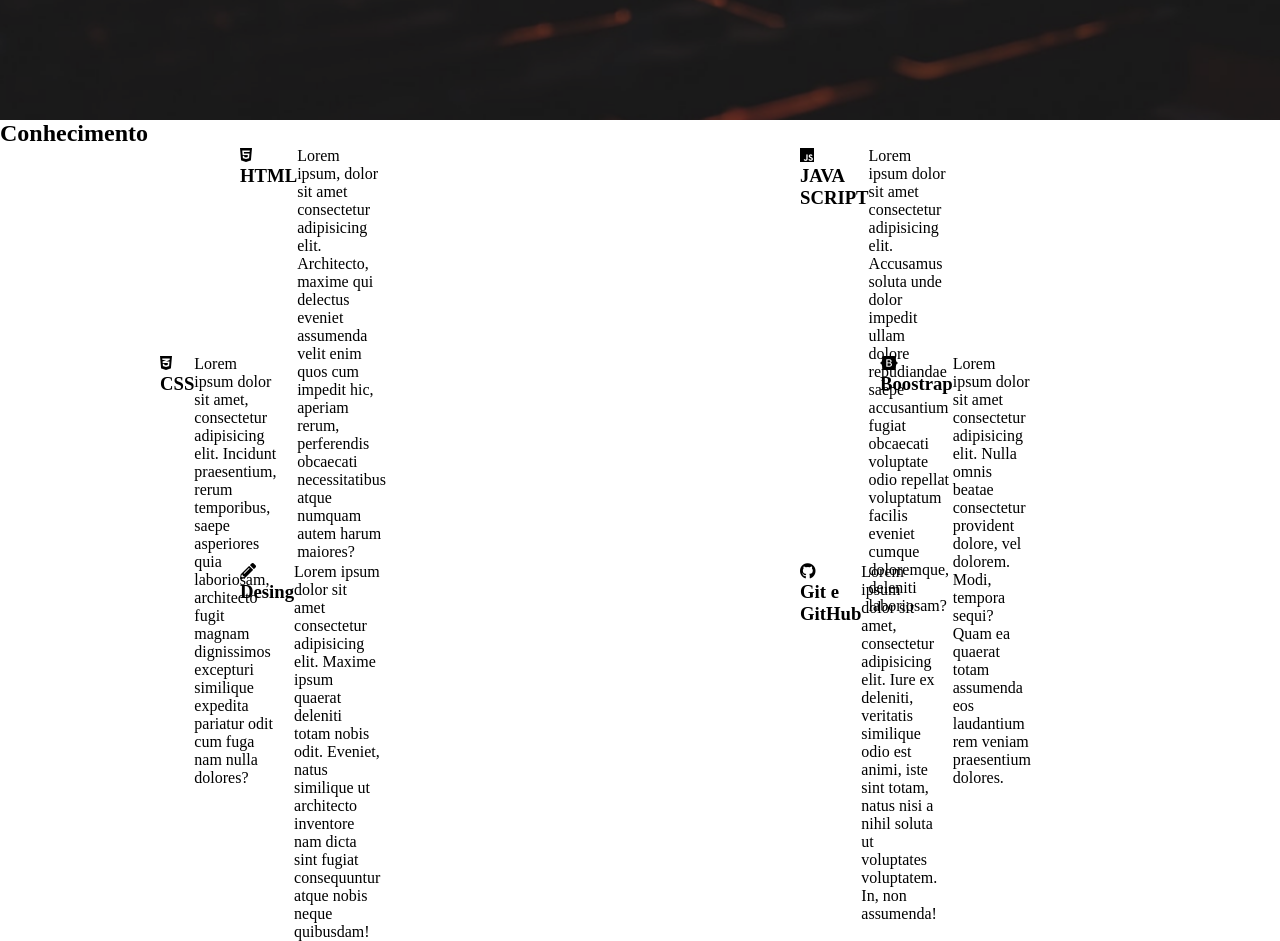
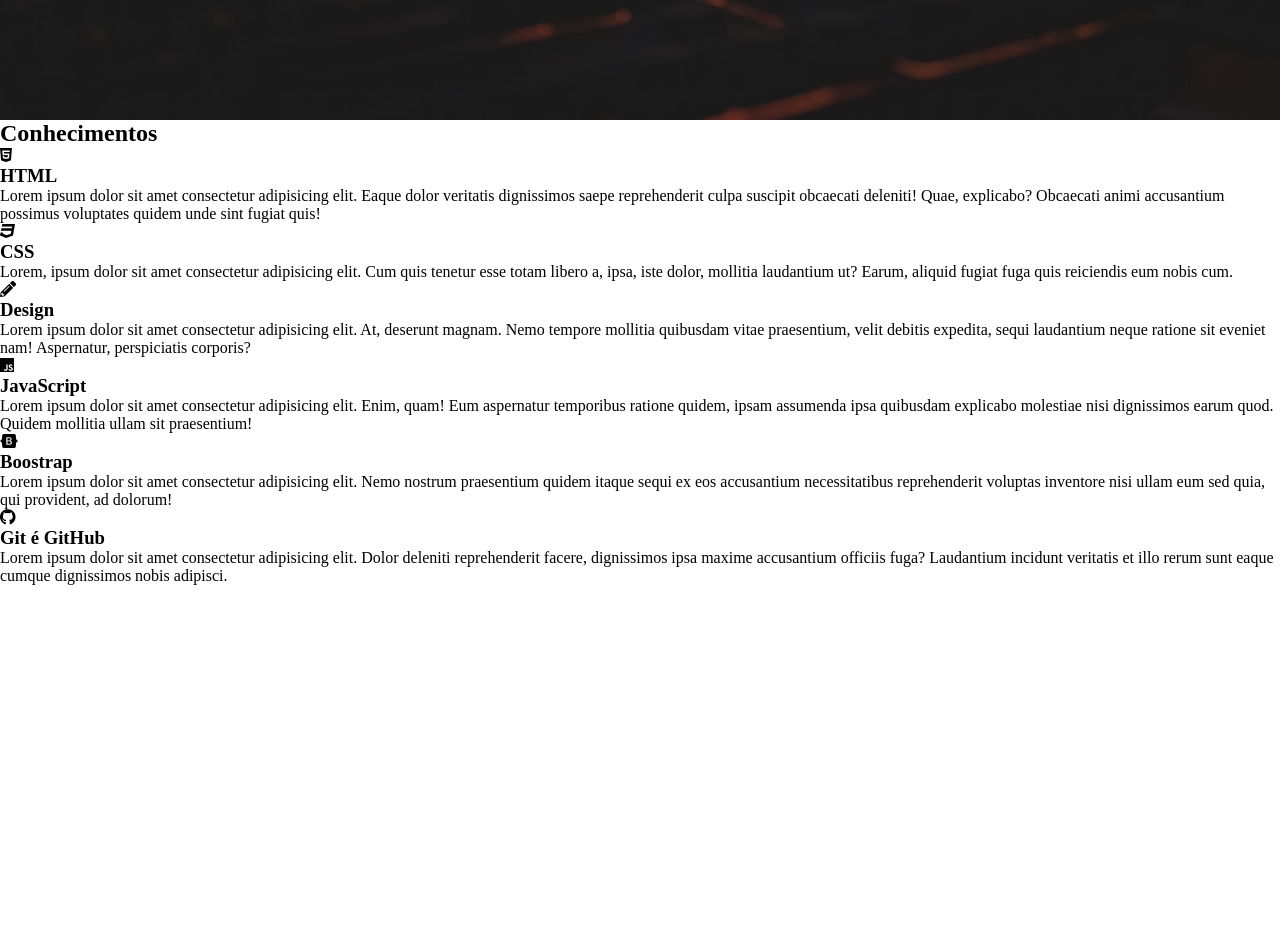
Before and after one commit to HenriqueMart/Site-Portifolio_Treinamento, a plain HTML site: page Portifolio/index.html in a window 1280 px wide. Shown: the part 680-1621 px from the top of the page. After the commit the page ends 1265 px from the top, so only its background shows below. Drawn offline with Linux system fonts and the light colour scheme.

Commit message:
upgrade
base do conhecimento

```diff
--- a/Portifolio/index.html
+++ b/Portifolio/index.html
@@ -47,61 +47,61 @@
 
         <section class="sessao-conhecimentos">
             <div class="sessao-header">
-                <h1>Conhecimento</h1>
+                <h1>Conhecimentos</h1>
             </div>
             <div class="conhecimentos">
-                <div class="conhecimentos">
-                    <div class="conhecimentos-header">
+                <div class="conhecimento">
+                    <div class="conhecimento-header">
                         <i class="fab fa-html5"></i>
                         <h3>HTML</h3>
                     </div>
-                    <div class="conhecimentos-text">
-                        <p>Lorem ipsum, dolor sit amet consectetur adipisicing elit. Architecto, maxime qui delectus eveniet assumenda velit enim quos cum impedit hic, aperiam rerum, perferendis obcaecati necessitatibus atque numquam autem harum maiores?</p>
+                    <div class="conhecimento-text">
+                        <p>Lorem ipsum dolor sit amet consectetur adipisicing elit. Eaque dolor veritatis dignissimos saepe reprehenderit culpa suscipit obcaecati deleniti! Quae, explicabo? Obcaecati animi accusantium possimus voluptates quidem unde sint fugiat quis!</p>
                     </div>
                 </div>
-                <div class="conhecimentos">
-                    <div class="conhecimentos-header">
-                        <i class="fab fa-css3-alt"></i>
+                <div class="conhecimento">
+                    <div class="conhecimento-header">
+                        <i class="fab fa-css3"></i>
                         <h3>CSS</h3>
                     </div>
-                    <div class="conhecimentos-text">
-                        <p>Lorem ipsum dolor sit amet, consectetur adipisicing elit. Incidunt praesentium, rerum temporibus, saepe asperiores quia laboriosam, architecto fugit magnam dignissimos excepturi similique expedita pariatur odit cum fuga nam nulla dolores?</p>
+                    <div class="conhecimento-text">
+                        <p>Lorem, ipsum dolor sit amet consectetur adipisicing elit. Cum quis tenetur esse totam libero a, ipsa, iste dolor, mollitia laudantium ut? Earum, aliquid fugiat fuga quis reiciendis eum nobis cum.</p>
                     </div>
                 </div>
-                <div class="conhecimentos">
-                    <div class="conhecimentos-header">
+                <div class="conhecimento">
+                    <div class="conhecimento-header">
                         <i class="fas fa-pencil-alt"></i>
-                        <h3>Desing</h3>
+                        <h3>Design</h3>
                     </div>
-                    <div class="conhecimentos-text">
-                        <p>Lorem ipsum dolor sit amet consectetur adipisicing elit. Maxime ipsum quaerat deleniti totam nobis odit. Eveniet, natus similique ut architecto inventore nam dicta sint fugiat consequuntur atque nobis neque quibusdam!</p>
+                    <div class="conhecimento-text">
+                        <p>Lorem ipsum dolor sit amet consectetur adipisicing elit. At, deserunt magnam. Nemo tempore mollitia quibusdam vitae praesentium, velit debitis expedita, sequi laudantium neque ratione sit eveniet nam! Aspernatur, perspiciatis corporis?</p>
                     </div>
                 </div>
-                <div class="conhecimentos">
-                    <div class="conhecimentos-header">
+                <div class="conhecimento">
+                    <div class="conhecimento-header">
                         <i class="fab fa-js"></i>
-                        <h3>JAVA SCRIPT</h3>
+                        <h3>JavaScript</h3>
                     </div>
-                    <div class="conhecimentos-text">
-                        <p>Lorem ipsum dolor sit amet consectetur adipisicing elit. Accusamus soluta unde dolor impedit ullam dolore repudiandae saepe accusantium fugiat obcaecati voluptate odio repellat voluptatum facilis eveniet cumque doloremque, deleniti laboriosam?</p>
+                    <div class="conhecimento-text">
+                        <p>Lorem ipsum dolor sit amet consectetur adipisicing elit. Enim, quam! Eum aspernatur temporibus ratione quidem, ipsam assumenda ipsa quibusdam explicabo molestiae nisi dignissimos earum quod. Quidem mollitia ullam sit praesentium!</p>
                     </div>
                 </div>
-                <div class="conhecimentos">
-                    <div class="conhecimentos-header">
+                <div class="conhecimento">
+                    <div class="conhecimento-header">
                         <i class="fab fa-bootstrap"></i>
                         <h3>Boostrap</h3>
                     </div>
-                    <div class="conhecimentos-text">
-                        <p>Lorem ipsum dolor sit amet consectetur adipisicing elit. Nulla omnis beatae consectetur provident dolore, vel dolorem. Modi, tempora sequi? Quam ea quaerat totam assumenda eos laudantium rem veniam praesentium dolores.</p>
+                    <div class="conhecimento-text">
+                        <p>Lorem ipsum dolor sit amet consectetur adipisicing elit. Nemo nostrum praesentium quidem itaque sequi ex eos accusantium necessitatibus reprehenderit voluptas inventore nisi ullam eum sed quia, qui provident, ad dolorum!</p>
                     </div>
                 </div>
-                <div class="conhecimentos">
-                    <div class="conhecimentos-header">
+                <div class="conhecimento">
+                    <div class="conhecimento-header">
                         <i class="fab fa-github"></i>
-                        <h3>Git e GitHub</h3>
+                        <h3>Git é GitHub</h3>
                     </div>
-                    <div class="conhecimentos-text">
-                        <p>Lorem ipsum dolor sit amet, consectetur adipisicing elit. Iure ex deleniti, veritatis similique odio est animi, iste sint totam, natus nisi a nihil soluta ut voluptates voluptatem. In, non assumenda!</p>
+                    <div class="conhecimento-text">
+                        <p>Lorem ipsum dolor sit amet consectetur adipisicing elit. Dolor deleniti reprehenderit facere, dignissimos ipsa maxime accusantium officiis fuga? Laudantium incidunt veritatis et illo rerum sunt eaque cumque dignissimos nobis adipisci.</p>
                     </div>
                 </div>
             </div>
--- a/Portifolio/style.css
+++ b/Portifolio/style.css
@@ -210,34 +210,3 @@ header{
 .social-media i:hover{
     background-color: #a044ff;
 }
-
-.conhecimentos{
-    display: grid;
-    grid-template-columns: repeat(16, 1fr);
-    grid-template-rows: repeat(6, 6rem);
-    row-gap: .5rem;
-}
-.conhecimentos:nth-child(1){
-    grid-column: 4 / 7;
-    grid-row: 1 / 3;
-}
-.conhecimentos:nth-child(2){
-    grid-column: 3 / 6;
-    grid-row: 3 / 5;
-}
-.conhecimentos:nth-child(3){
-    grid-column: 4 / 7;
-    grid-row: 5 / -1;
-}
-.conhecimentos:nth-child(4){
-    grid-column: 11 / 14;
-    grid-row: 1 / 3;
-}
-.conhecimentos:nth-child(5){
-    grid-column: 12 / 15;
-    grid-row: 3 / 5;
-}
-.conhecimentos:nth-child(6){
-    grid-column: 11 / 14;
-    grid-row: 5 / -1;
-}
```
